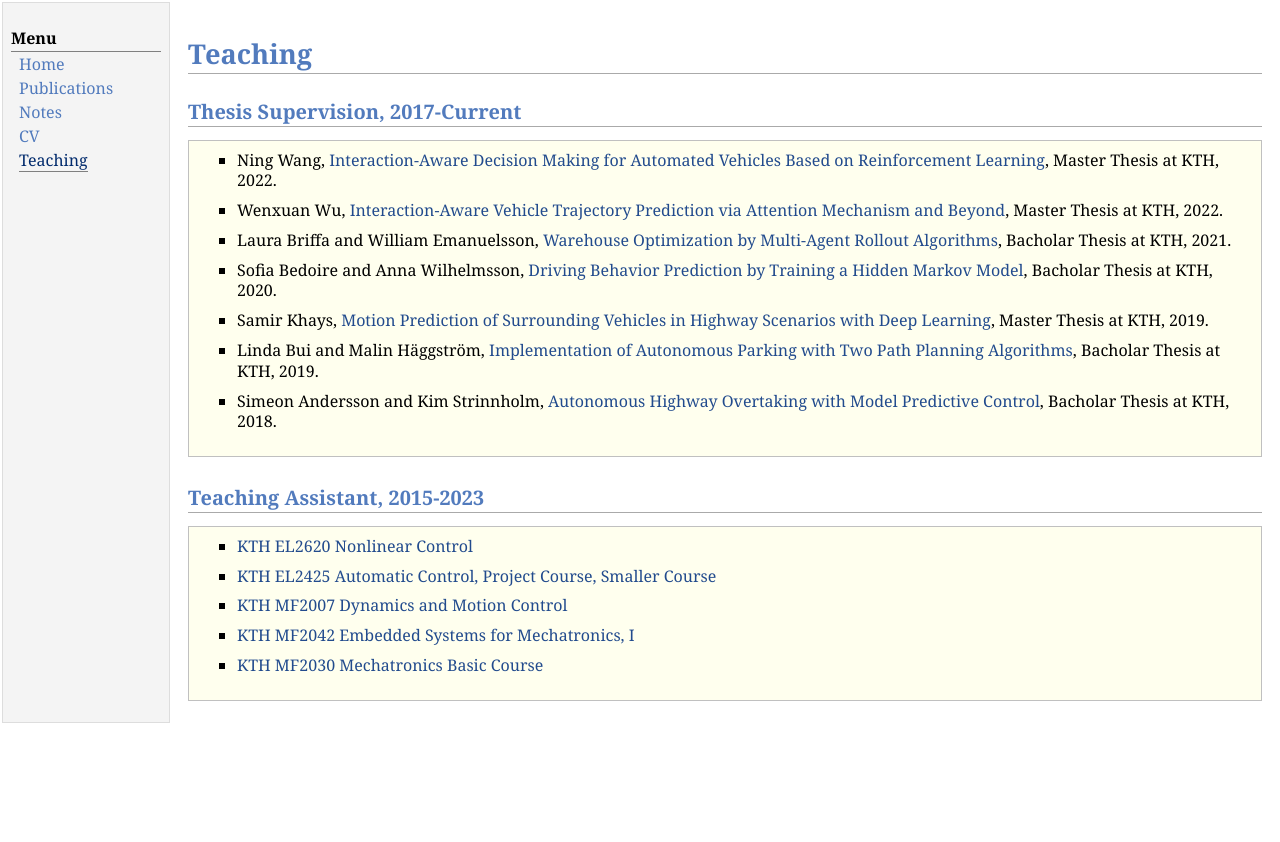
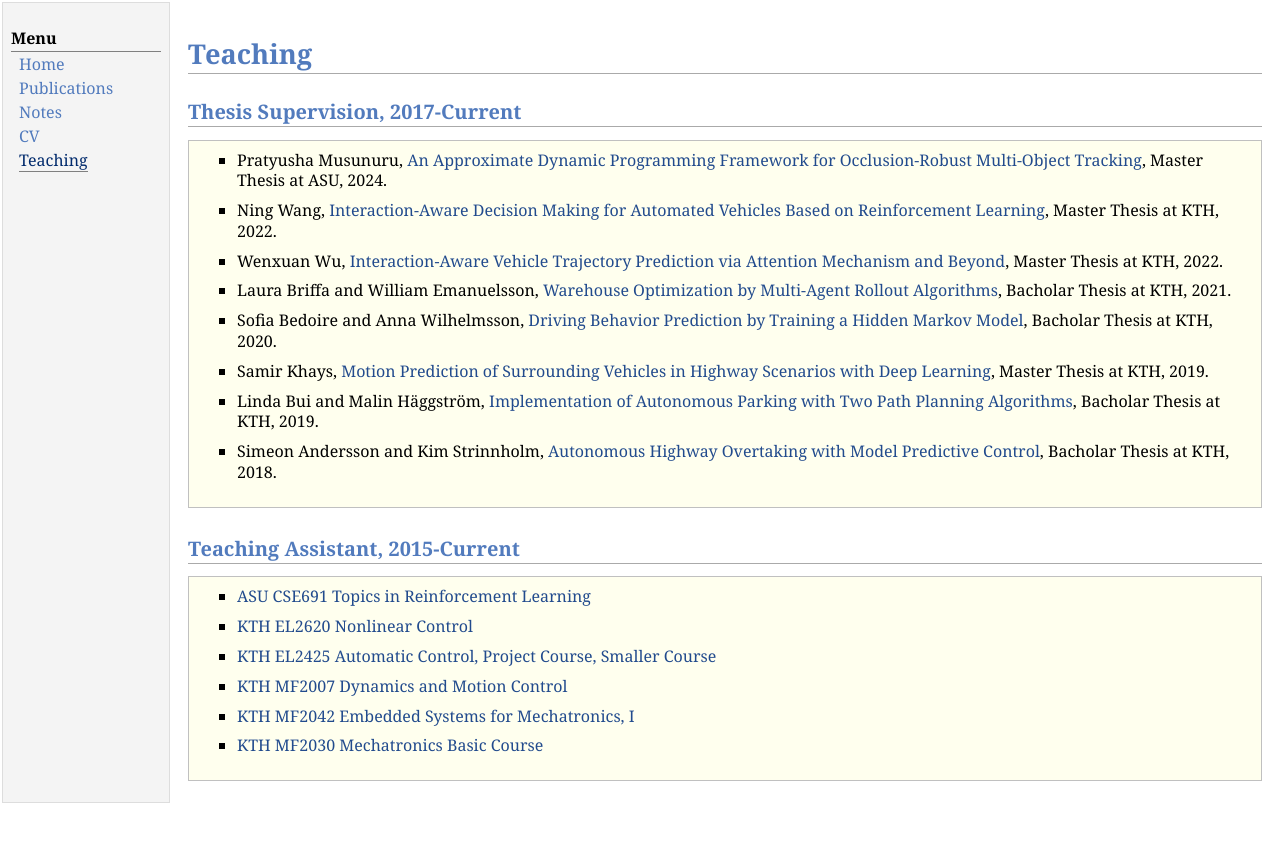
Before and after one commit to yuchaotaigu/yuchaotaigu.github.io, a Jekyll site: the page teaching.html, which Jekyll copies as it is, in a window 1280 px wide. Shown: the top 842 px of the page. Built offline with Jekyll 4.4.1, drawn with Linux system fonts in a browser that asks for light colours; comment, search, counter and statistics services are not loaded.

Commit message:
asu teaching

```diff
--- a/teaching.html
+++ b/teaching.html
@@ -26,6 +26,8 @@
 <div class="infoblock">
 <div class="blockcontent">
 <ul>
+<li><p>Pratyusha Musunuru, <a href="https://keep-dev.lib.asu.edu/items/193835">An Approximate Dynamic Programming Framework for Occlusion-Robust Multi-Object Tracking</a>, Master Thesis at ASU, 2024.  </br> </p>
+</li>
 <li><p>Ning Wang, <a href="http://urn.kb.se/resolve?urn=urn:nbn:se:kth:diva-321527">Interaction-Aware Decision Making for Automated Vehicles Based on Reinforcement Learning</a>, Master Thesis at KTH, 2022.  </br> </p>
 </li>
 <li><p>Wenxuan Wu, <a href="http://urn.kb.se/resolve?urn=urn:nbn:se:kth:diva-321811">Interaction-Aware Vehicle Trajectory Prediction via Attention Mechanism and Beyond</a>, Master Thesis at KTH, 2022.  </br> </p>
@@ -43,10 +45,12 @@
 </ul>
 </div></div>
 
-<h2>Teaching Assistant, 2015-2023</h2>
+<h2>Teaching Assistant, 2015-Current</h2>
 <div class="infoblock">
 <div class="blockcontent">
 <ul>
+<li><p><a href="https://web.mit.edu/dimitrib/www/RLbook.html">ASU CSE691 Topics in Reinforcement Learning</a></p>
+</li>
 <li><p><a href="https://www.kth.se/student/kurser/kurs/EL2620">KTH EL2620 Nonlinear Control</a></p>
 </li>
 <li><p><a href="https://www.kth.se/student/kurser/kurs/EL2425?l=en">KTH EL2425 Automatic Control, Project Course, Smaller Course</a></p>
```
